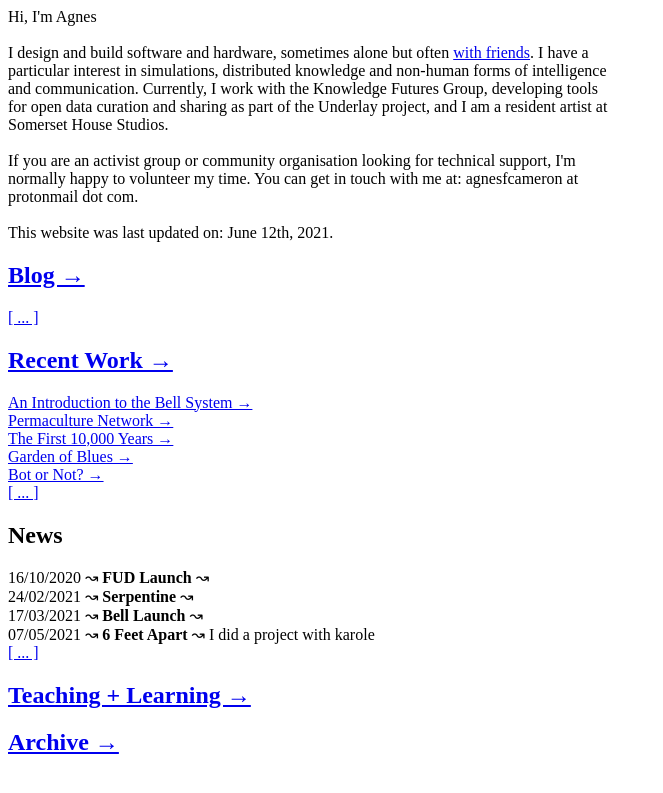
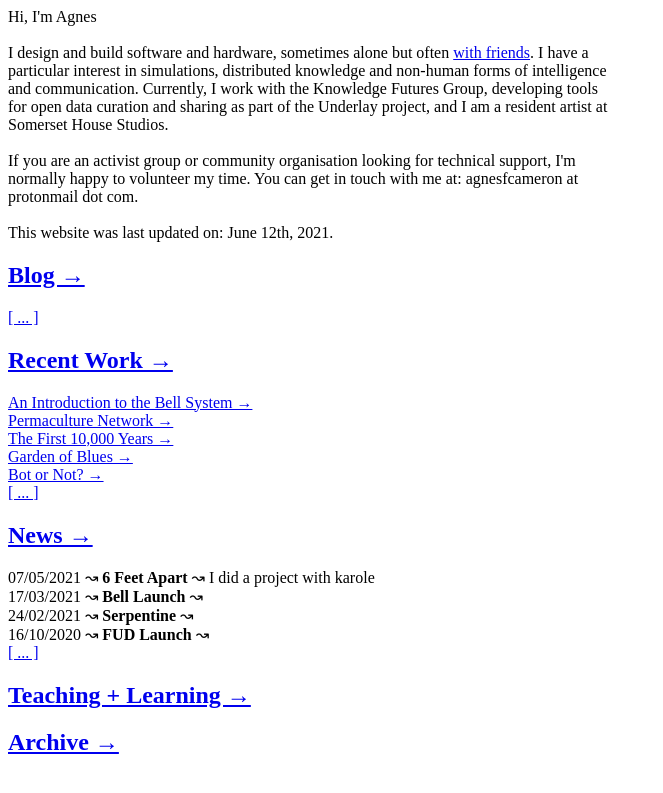
Before and after one commit to agnescameron/agnesfcameron.info, a Jekyll site: the page built from index.html, in a window 1280 px wide. Shown: the top 793 px of the page, without its empty margins (0-663 px from the left). Built offline with Jekyll 4.4.1, drawn with Linux system fonts in a browser that asks for light colours; nearby versions of some CDN libraries.

Commit message:
tied up some loose ends

```diff
--- a/archive.html
+++ b/archive.html
@@ -5,3 +5,7 @@ permalink: /archive
 ---
 
 <h1>Archive</h1>
+
+{% for project in site.archive %}
+		<a href="{{ project.url }}">{{ project.title }} → </a><br>
+{% endfor %}
--- a/index.html
+++ b/index.html
@@ -18,8 +18,8 @@ permalink: /
 {% endfor %}
 <a href="/work">[ ... ]</a>
 
-<h2>News</h2>
-{% for post in site.news limit:5 %}
+<h2><a href="/news">News →</a></h2>
+{% for post in site.news reversed limit:5  %}
 	{{ post.date | date: "%d/%m/%Y" }} ↝ <b>{{ post.title }}</b> ↝ {{ post.description }}<br>
 {% endfor %}
 <a href="/news">[ ... ]</a>
```
Also changed, not shown: news.html (+3 -5 lines).
